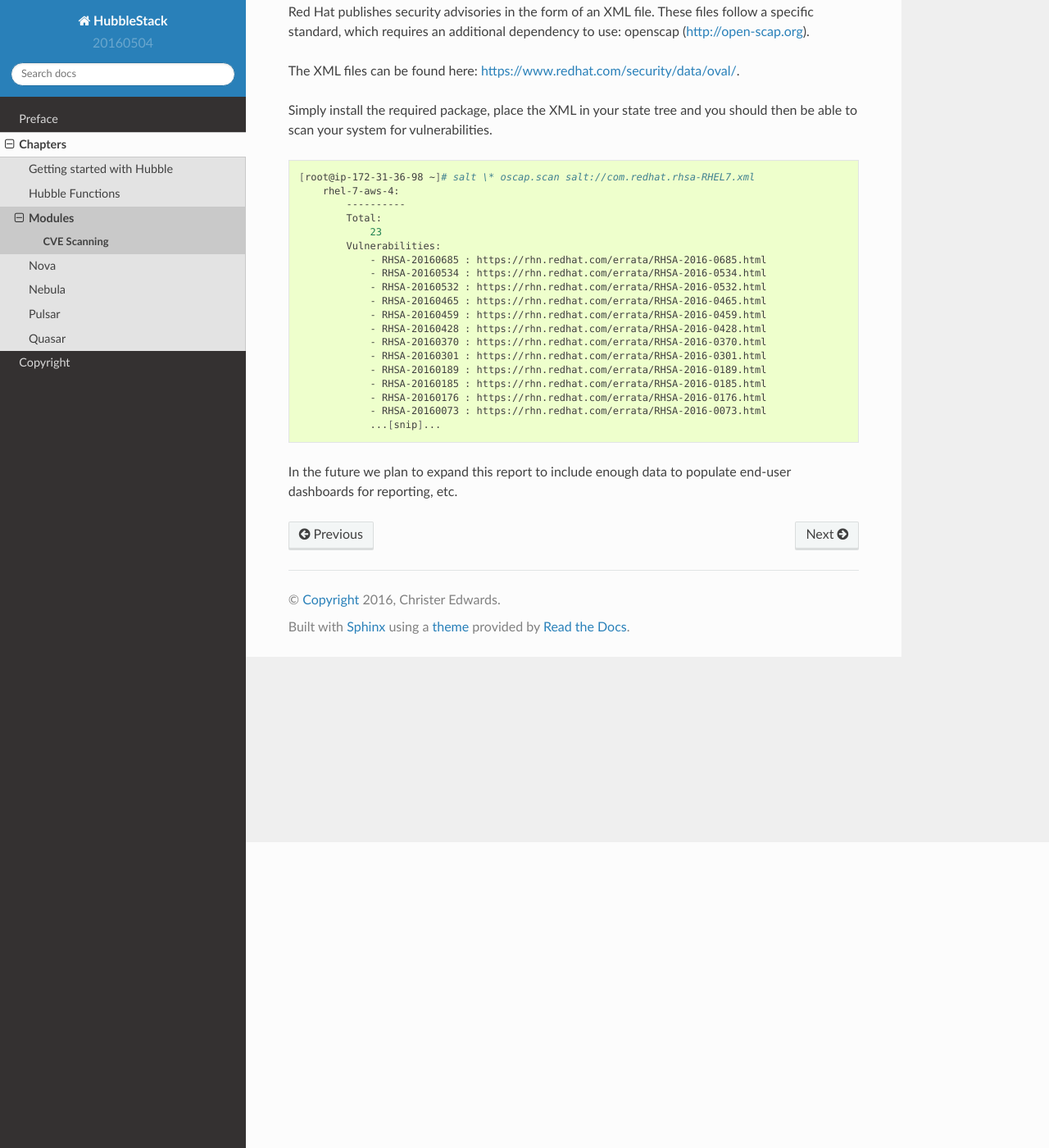
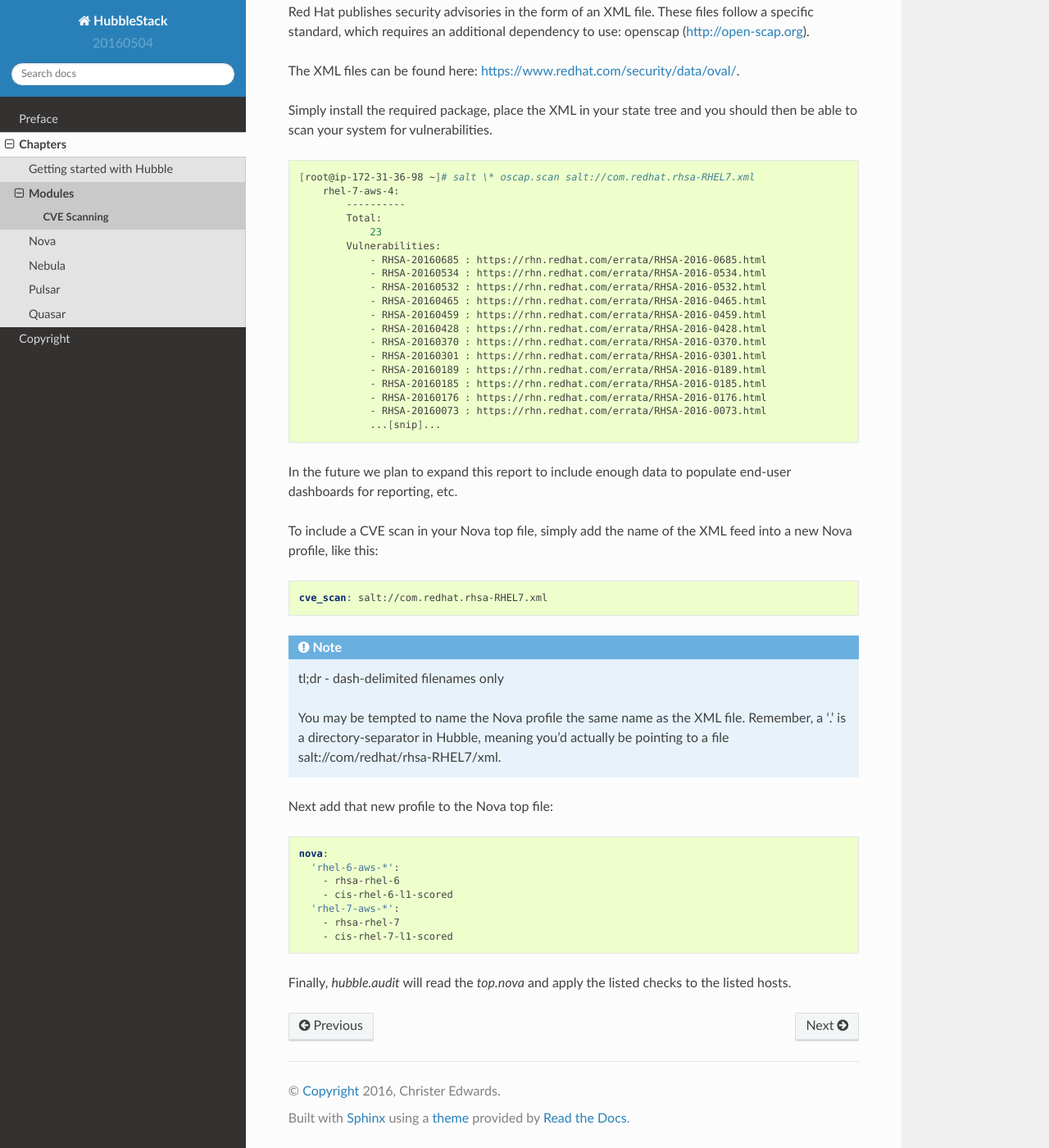
Before and after one commit to hubblestack/hubble-salt, a Sphinx documentation site: the page built from docs/chapters/nova/cve_scan.rst, in a window 1280 px wide and 1400 px high, scrolled down 373 px. Shown: the whole window at 82% size. Built offline with Sphinx 7.4.7 and the Read the Docs theme 2.0.0, drawn with Linux system fonts in a browser that asks for light colours; pages that are not in the unit, such as notebooks, are missing from menus.

Commit message:
cleanup and minor additions

```diff
--- a/docs/chapters/index.rst
+++ b/docs/chapters/index.rst
@@ -2,7 +2,6 @@
 ========
 
 .. toctree::
-   :maxdepth: 1
 
    installation
    nova/index
--- a/docs/chapters/nova/cve_scan.rst
+++ b/docs/chapters/nova/cve_scan.rst
@@ -43,3 +43,33 @@
 
 In the future we plan to expand this report to include enough data to populate
 end-user dashboards for reporting, etc.
+
+To include a CVE scan in your Nova top file, simply add the name of the XML
+feed into a new Nova profile, like this:
+
+.. code-block:: yaml
+
+    cve_scan: salt://com.redhat.rhsa-RHEL7.xml
+
+.. note::
+
+    tl;dr - dash-delimited filenames only
+
+    You may be tempted to name the Nova profile the same name as the XML file.
+    Remember, a '.' is a directory-separator in Hubble, meaning you'd actually
+    be pointing to a file salt://com/redhat/rhsa-RHEL7/xml.
+
+Next add that new profile to the Nova top file:
+
+.. code-block:: yaml
+
+  nova:
+    'rhel-6-aws-*':
+      - rhsa-rhel-6
+      - cis-rhel-6-l1-scored
+    'rhel-7-aws-*':
+      - rhsa-rhel-7
+      - cis-rhel-7-l1-scored
+
+Finally, `hubble.audit` will read the `top.nova` and apply the listed checks to
+the listed hosts.
--- a/docs/chapters/nova/index.rst
+++ b/docs/chapters/nova/index.rst
@@ -2,7 +2,6 @@
 =======
 
 .. toctree::
-   :maxdepth: 1
 
    cve_scan
    pkgng_audit
```
Also changed, not shown: docs/chapters/installation.rst (+8 -11 lines).
